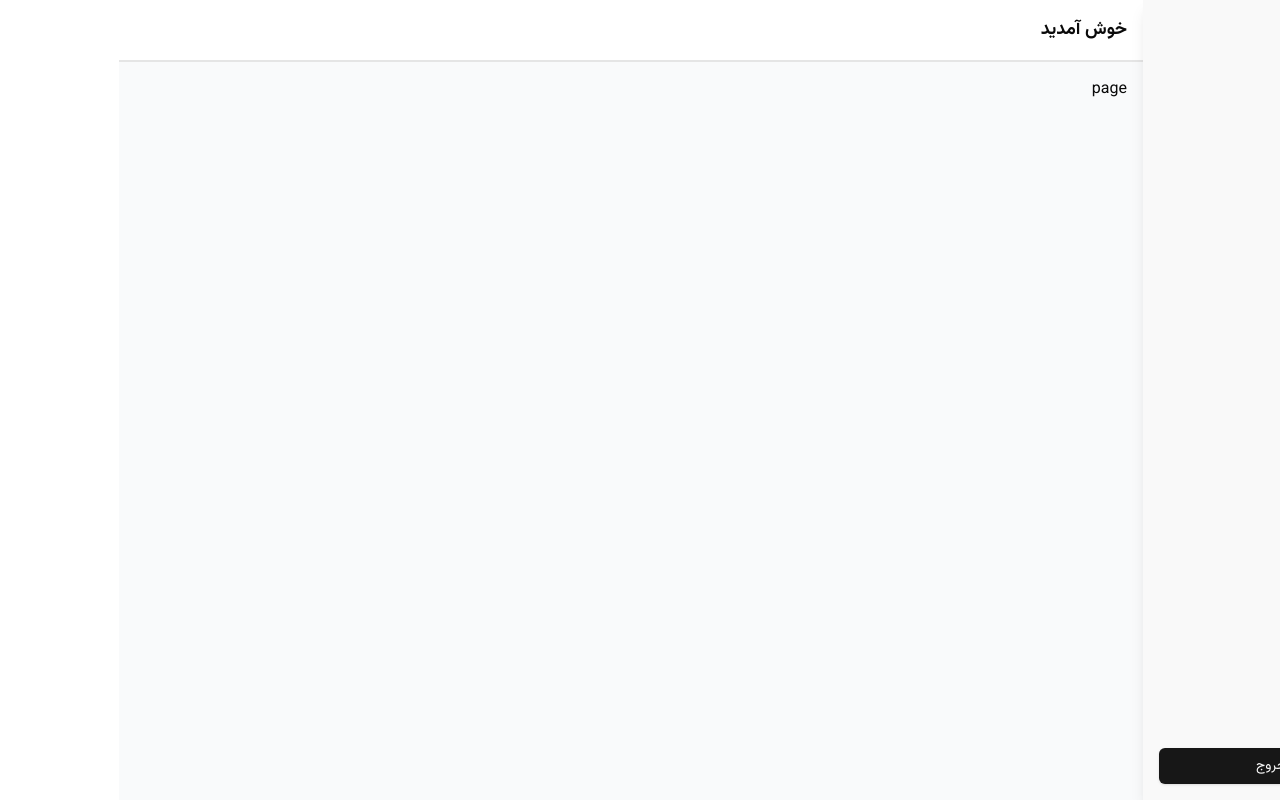
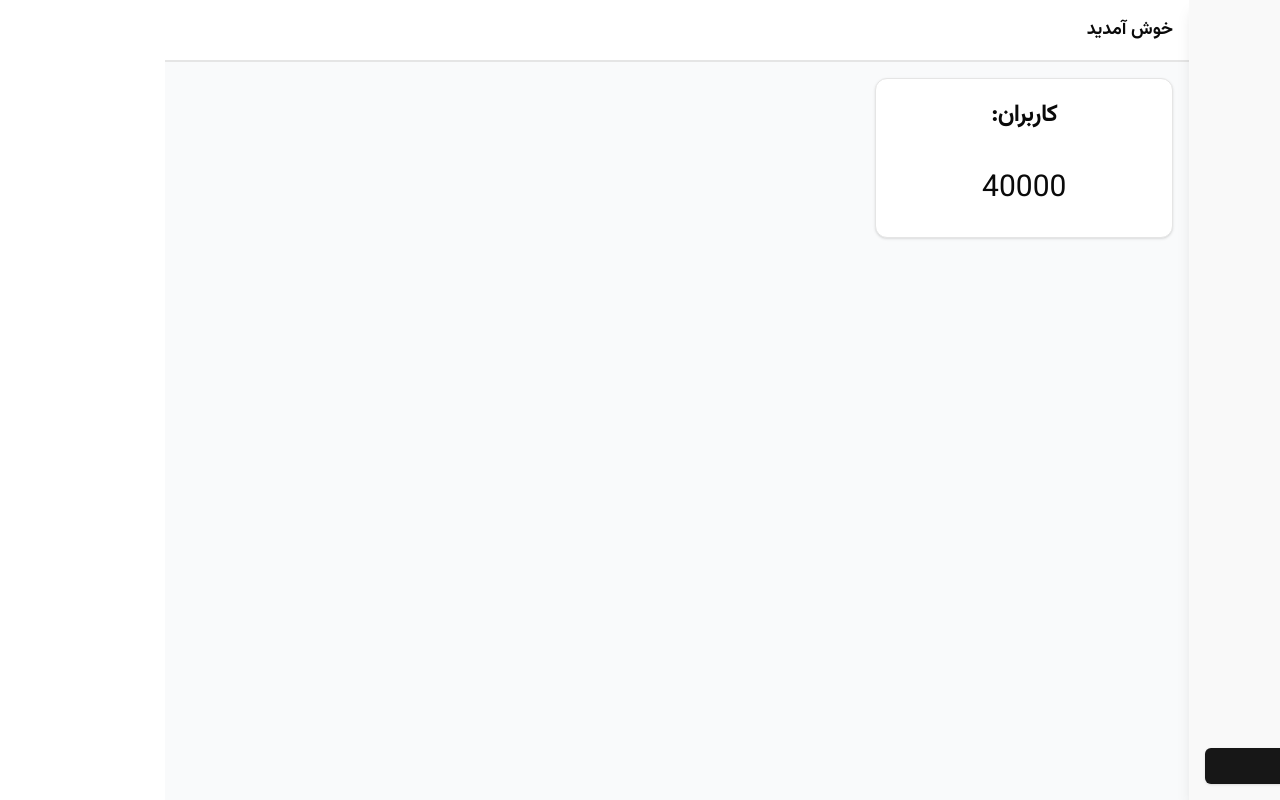
Before and after one commit to ItsEhsanMM/manage-system, a Next.js app: page /dashboard in a window 1280 px wide. Built offline with nearby package versions, Linux system fonts and the light colour scheme; no server answers.

Commit message:
add statBox

```diff
--- a/app/dashboard/page.tsx
+++ b/app/dashboard/page.tsx
@@ -1,4 +1,10 @@
+import StatBox from '@/components/shared/StatBox'
+
 const page = () => {
-  return <div>page</div>
+  return (
+    <div>
+      <StatBox content='کاربران' info={40000} />
+    </div>
+  )
 }
 export default page
--- a/app/globals.css
+++ b/app/globals.css
@@ -2,12 +2,8 @@
 @tailwind components;
 @tailwind utilities;
 
-#sidebar-toggle:checked ~ aside {
-  transform: translateX(0);
-}
-
-#sidebar-toggle:checked ~ #sidebar-overlay {
-  display: block;
+* {
+  /* outline: 1px solid red; */
 }
 
 @layer base {
--- a/components/Sidebar.tsx
+++ b/components/Sidebar.tsx
@@ -13,7 +13,7 @@ export default function Sidebar() {
     <>
       {/* Sidebar */}
       <aside
-        className={`fixed z-40 h-screen w-64 transform bg-[#f9f9f9] p-4 shadow-lg transition-transform duration-300 ease-in-out md:relative ${
+        className={`fixed z-40 h-dvh w-64 transform bg-[#f9f9f9] p-4 shadow-lg transition-transform duration-300 ease-in-out md:relative ${
           isOpen ? 'translate-x-0' : 'translate-x-full'
         } md:translate-x-0`}
       >
@@ -29,14 +29,14 @@ export default function Sidebar() {
         <nav className='flex h-full flex-col justify-between'>
           <div className='mt-8 space-y-4'>
             <Link
-              href='/users'
+              href='/dashboard/clients'
               className='flex items-center space-x-2 rounded-lg p-2 transition-colors duration-200 hover:bg-blue-600'
             >
               <PersonIcon className='h-5 w-5' />
               <span>کاربران</span>
             </Link>
             <Link
-              href='/reports'
+              href='/dashboard/reports'
               className='flex items-center space-x-2 rounded-lg p-2 transition-colors duration-200 hover:bg-blue-600'
             >
               <FileTextIcon className='h-5 w-5' />
--- /dev/null
+++ b/components/shared/StatBox.tsx
@@ -0,0 +1,20 @@
+import { Card, CardContent, CardHeader, CardTitle } from '../ui/card'
+
+interface Props {
+  content: string
+  info: number
+}
+
+const StatBox = ({ content, info }: Props) => {
+  return (
+    <Card className='flex h-40 max-w-[30%] flex-col items-center'>
+      <CardHeader className='size-full text-center text-2xl'>
+        <CardTitle>{content}:</CardTitle>
+      </CardHeader>
+      <CardContent className='flex size-full items-center justify-center text-3xl'>
+        <span className=''>{info}</span>
+      </CardContent>
+    </Card>
+  )
+}
+export default StatBox
```
